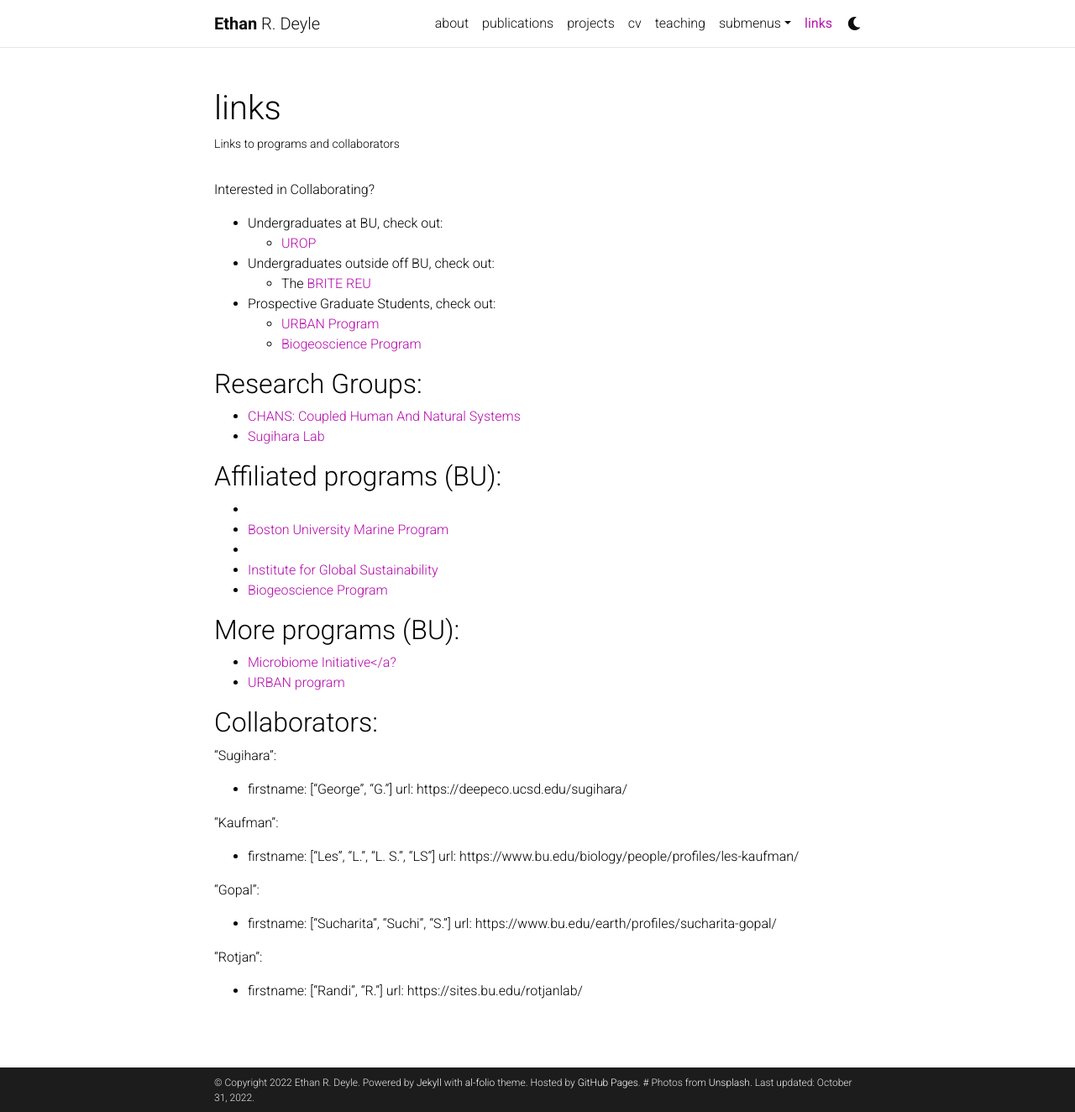
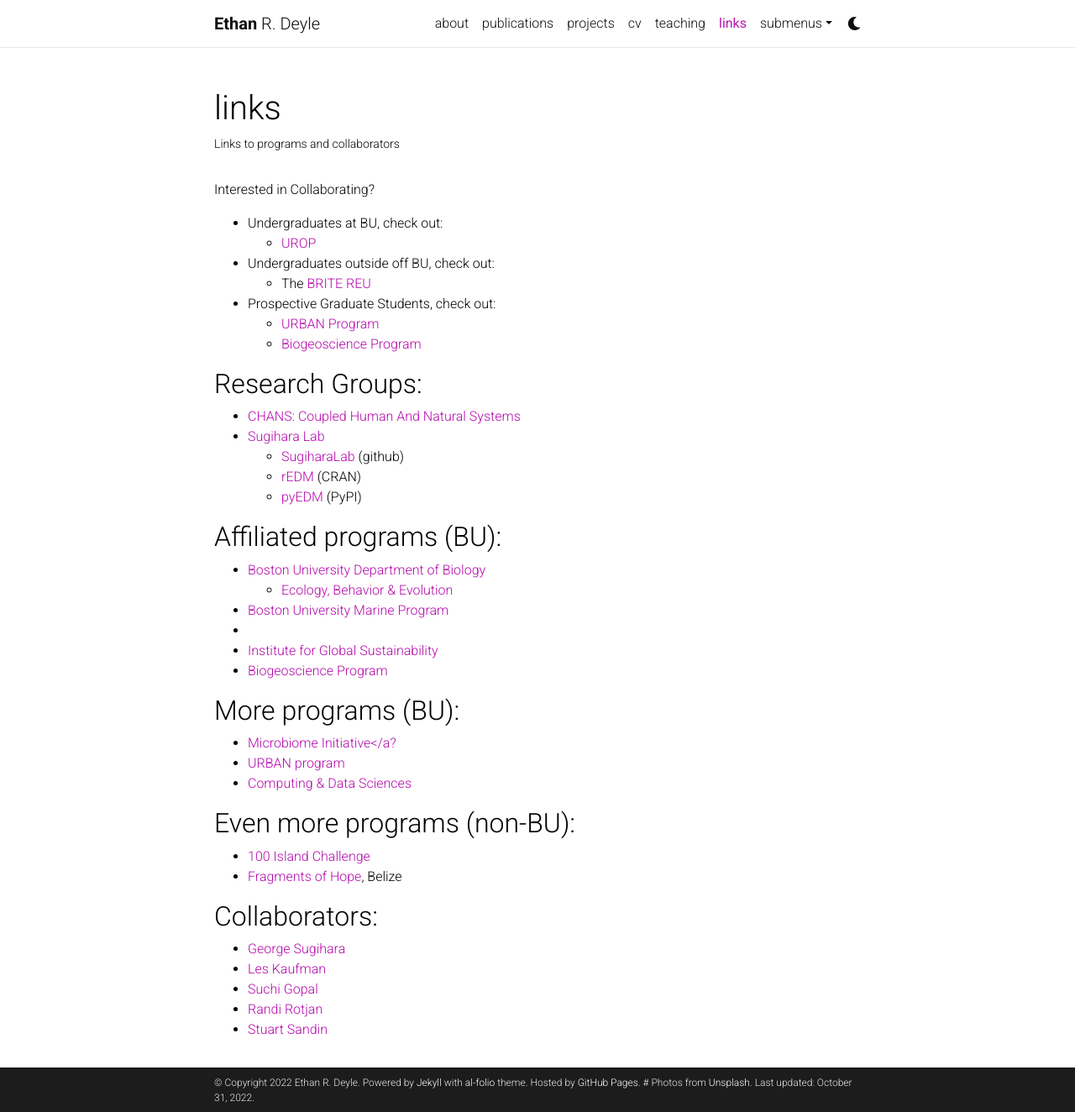
Before and after one commit to nonlinearnature/nonlinearnature.github.io, a Jekyll site: the page built from _pages/links.md, in a window 1280 px wide and 1324 px high. Shown: the whole window at 84% size. Built offline with Jekyll 4.4.1, drawn with Linux system fonts in a browser that asks for light colours; comment, search, counter and statistics services are not loaded; a style sheet for code colours, icons or effects is not loaded.

Commit message:
Updated links

```diff
--- a/_pages/links.md
+++ b/_pages/links.md
@@ -21,10 +21,14 @@ Interested in Collaborating?
 
 - <a href="https://www.chansmodels.org/">CHANS: Coupled Human And Natural Systems</a>
 - <a href="https://deepeco.ucsd.edu/">Sugihara Lab</a>
+    * <a href="https://github.com/SugiharaLab">SugiharaLab</a> (github)
+    * <a href="https://cran.r-project.org/web/packages/rEDM/index.html">rEDM</a> (CRAN)
+    * <a href="https://pypi.org/project/pyEDM/">pyEDM</a> (PyPI)
 
 ## Affiliated programs (BU):
 
-- <a href=""></a>
+- <a href="https://www.bu.edu/biology/">Boston University Department of Biology</a>
+    * <a href="https://www.bu.edu/biology/research/ecology-behavior-and-evolution/">Ecology, Behavior & Evolution</a>
 - <a href="https://www.bu.edu/bump/">Boston University Marine Program</a>
 - <a href=""></a>
 - <a href="https://www.bu.edu/igs/">Institute for Global Sustainability</a>
@@ -34,22 +38,18 @@ Interested in Collaborating?
 
 - <a href="https://www.microbu.org/">Microbiome Initiative</a?
 - <a href="https://sites.bu.edu/urban/">URBAN program</a>
+- <a href="https://www.bu.edu/cds-faculty/programs-admissions/phd-degree/">Computing & Data Sciences</a>
+
+## Even more programs (non-BU):
+
+- <a href="https://100islandchallenge.org/">100 Island Challenge</a>
+- <a href="http://fragmentsofhope.org/">Fragments of Hope</a>, Belize
 
 
 ## Collaborators:
 
-"Sugihara":
-  - firstname: ["George", "G."]
-    url: https://deepeco.ucsd.edu/sugihara/
-
-"Kaufman":
-  - firstname: ["Les", "L.", "L. S.", "LS"]
-    url: https://www.bu.edu/biology/people/profiles/les-kaufman/
-
-"Gopal":
-  - firstname: ["Sucharita", "Suchi", "S."]
-    url: https://www.bu.edu/earth/profiles/sucharita-gopal/
-
-"Rotjan":
-  - firstname: ["Randi", "R."]
-    url: https://sites.bu.edu/rotjanlab/
+- <a href="https://deepeco.ucsd.edu/sugihara/">George Sugihara</a>
+- <a href="https://www.bu.edu/biology/people/profiles/les-kaufman/">Les Kaufman</a>
+- <a href="https://www.bu.edu/earth/profiles/sucharita-gopal/">Suchi Gopal</a>
+- <a href="https://sites.bu.edu/rotjanlab/">Randi Rotjan</a>
+- <a href="https://sandinlab.ucsd.edu/">Stuart Sandin</a>
```
Also changed, not shown: _pages/dropdown.md (+1 -1 lines).
